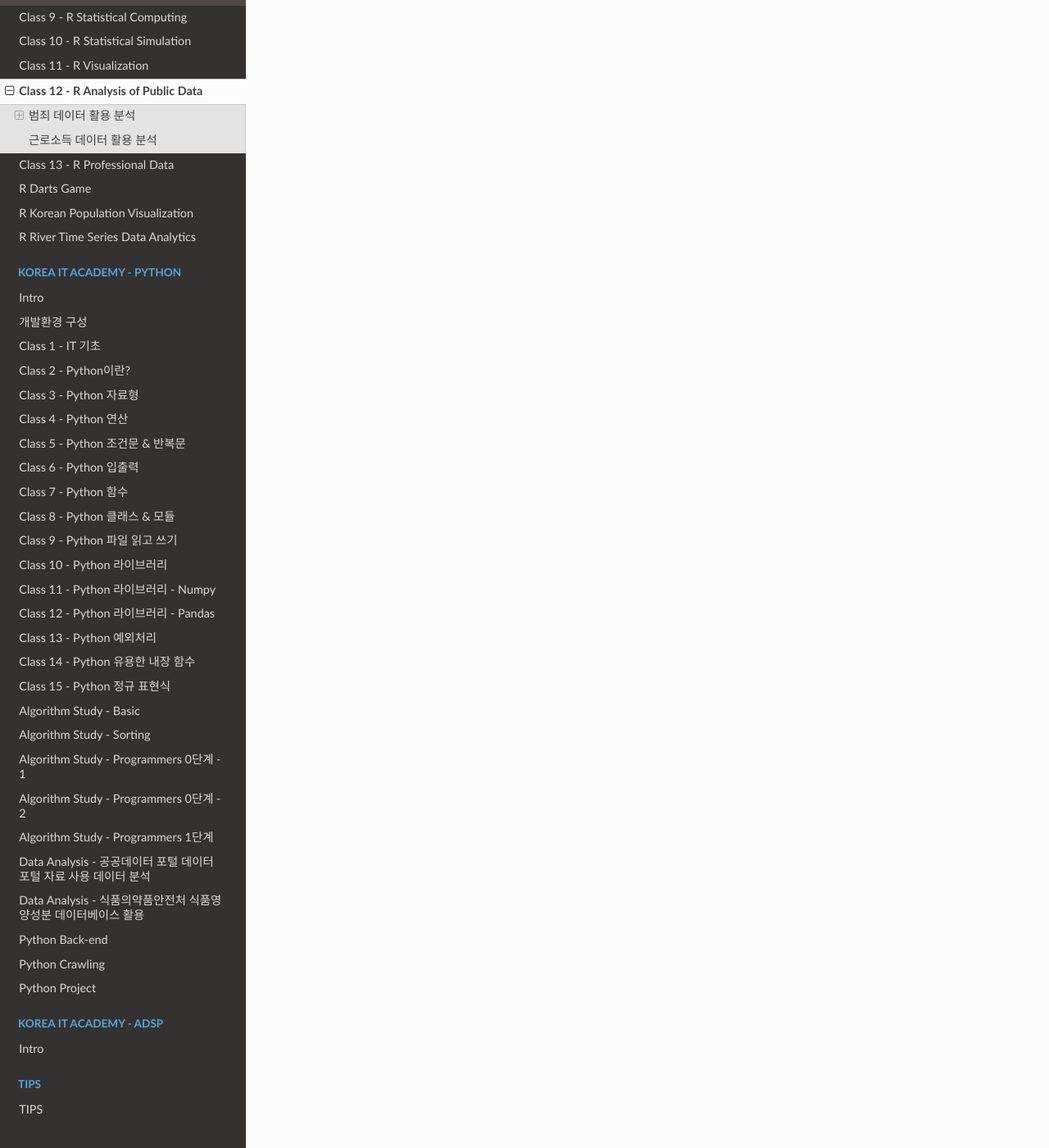
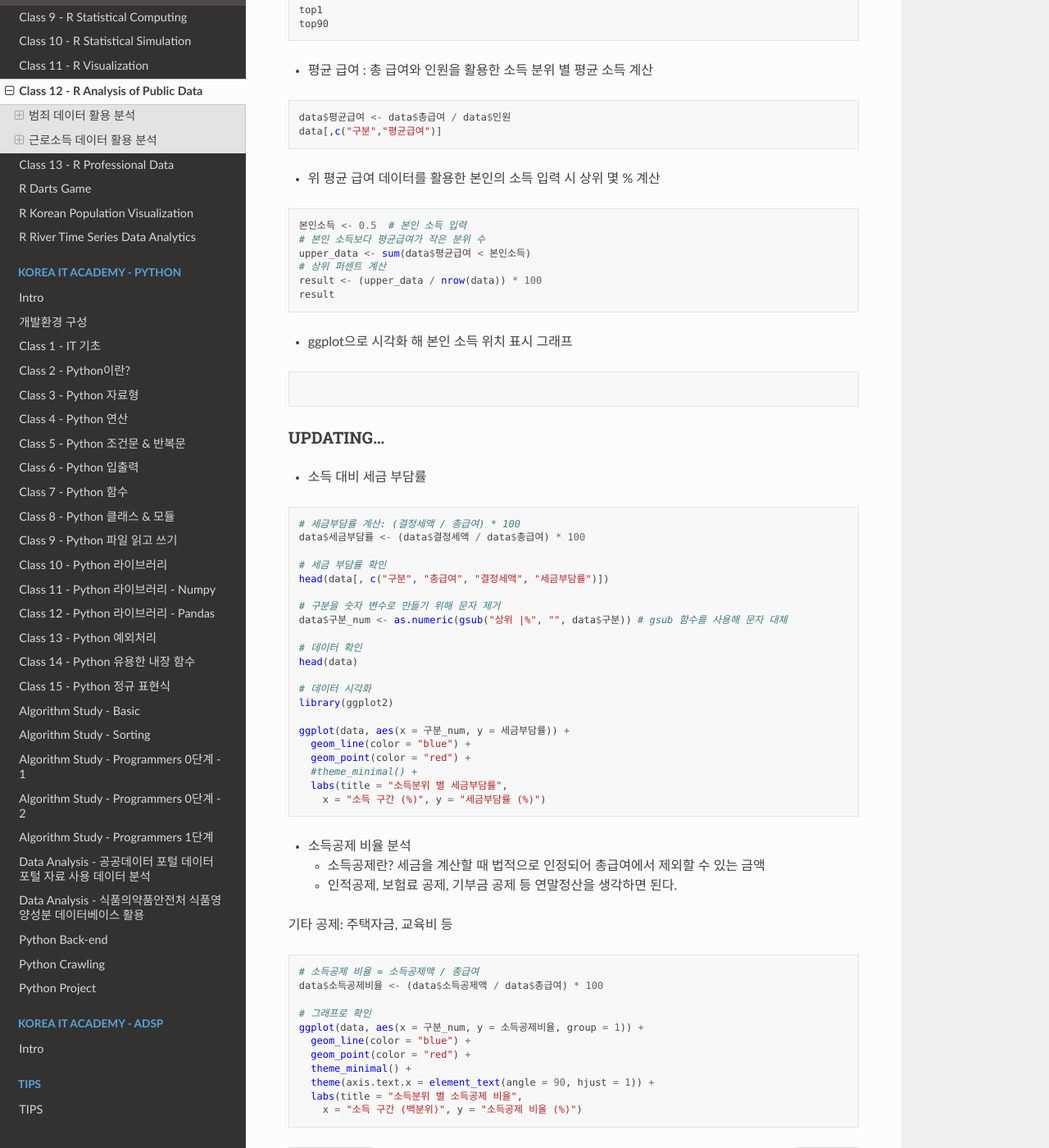
Before and after one commit to JeongSooNa/JeongSooNa-Docs, a Sphinx documentation site: the page built from docs/Korea_IT_Academy-DA/class_12.md, in a window 1280 px wide and 1400 px high, scrolled down 3584 px. Shown: the whole window at 82% size. Built offline with Sphinx 7.4.7 and the Read the Docs theme 3.1.0, drawn with Linux system fonts in a browser that asks for light colours; pages that are not in the unit, such as notebooks, are missing from menus; some of the changed text lies outside the part shown.

Commit message:
update docs

````diff
--- a/docs/Korea_IT_Academy-DA/class_12.md
+++ b/docs/Korea_IT_Academy-DA/class_12.md
@@ -40,8 +40,8 @@
 
 # 특정 지역들만 뽑아서 합산 (예: 서울 각 구)
 loc_sum <- data %>%
-  select(범죄대분류, 범죄중분류, 서울종로구:서울강남구) %>%  # 서울 구만 추출
-  summarise(across(서울종로구:서울강남구, sum, na.rm = TRUE))
+  select(범죄대분류, 범죄중분류, 서울종로구:서울강남구) %>%  # 범죄대분류, 범죄중분류를 골라낸 귀 서울시 구만 추출
+  summarise(across(서울종로구:서울강남구, sum, na.rm = TRUE)) # 추출된 데이터를 합계 계산 / na.rm : 결측값(NA)은 무시
 
 loc_sum
 ```
@@ -49,10 +49,21 @@
 - 대전에서 발생한 범죄
 ```r
 loc_daejeon <- data %>%
-  select(범죄대분류, 범죄중분류, 대전동구:대전대덕구) %>%  # 서울 구만 추출
+  select(범죄대분류, 범죄중분류, 대전동구:대전대덕구) %>%
   summarise(across(대전동구:대전대덕구, sum, na.rm = TRUE))
 
 loc_daejeon
+```
+
+- long 자료형으로 변환해 막대그래프 형태로 데이터를 시각화 할 수 있다.
+```r
+install.packages("tidyr")
+library(tidyr)
+loc_long <- loc_sum %>%
+  pivot_longer(cols = everything(), names_to = "서울구", values_to = "총범죄")
+loc_long
+library(ggplot2)
+ggplot(loc_long, aes(x = 서울구, y = 총범죄)) + geom_col()
 ```
 
 - 범죄 유형별 발생 건수 비교
@@ -89,6 +100,9 @@
 ##### UPDATING...
 
 - 지도 시각화 (leaflet)
+  - ggmap 구글 지도 API를 활용한 시각화가 활용도나 호환성이 좋아 널리 알려져 있으나, API 라이센스 발급이 필요해 R 지도 시각화에 적합한 leaflet 패키지 사용.
+  - ggmap의 경우 도시 이름을 넣으면 위경도를 자동으로 찾아줘 지도에 표시 등 다양한 기능을 제공하니 조금 더 전문화 된 지도 시각화를 경험하고 싶을 경우 추천.
+  - leaflet 패키지의 경우 위경도를 직접 입력해주어야 하는 번거로움이 있다.
 ```r
 # leaflet 패키지 설치 & 불러오기
 library(leaflet)
@@ -126,4 +140,95 @@
     - 소득공제액(억 원)
     - 과세표준(억 원)
     - 결정세액(억 원)
-- 데이터를 활용한 근로소득 분위 조회
+
+- 데이터 불러오기
+```r
+data <- read.csv("income_percentage_20241231.csv", fileEncoding = "euc-kr")
+```
+
+- 데이터 구조 확인
+```r
+head(data)
+str(data)
+```
+
+- 데이터 앞 뒤 공백 제거
+```r
+data$구분 <- trimws(data$구분)
+```
+
+- 데이터 비교
+```r
+# 상위 1% 데이터
+top1 <- subset(data, 구분 == "상위 1.0%")
+# 상위 90% 데이터
+top90 <- subset(data, 구분 == "상위 90%")
+
+top1
+top90
+```
+
+- 평균 급여 : 총 급여와 인원을 활용한 소득 분위 별 평균 소득 계산
+```r
+data$평균급여 <- data$총급여 / data$인원
+data[,c("구분","평균급여")]
+```
+
+- 위 평균 급여 데이터를 활용한 본인의 소득 입력 시 상위 몇 % 계산
+```r
+본인소득 <- 0.5  # 본인 소득 입력
+# 본인 소득보다 평균급여가 작은 분위 수
+upper_data <- sum(data$평균급여 < 본인소득)
+# 상위 퍼센트 계산
+result <- (upper_data / nrow(data)) * 100
+result
+```
+
+- ggplot으로 시각화 해 본인 소득 위치 표시 그래프
+```r
+```
+##### UPDATING...
+
+- 소득 대비 세금 부담률
+```r
+# 세금부담률 계산: (결정세액 / 총급여) * 100
+data$세금부담률 <- (data$결정세액 / data$총급여) * 100
+
+# 세금 부담률 확인
+head(data[, c("구분", "총급여", "결정세액", "세금부담률")])
+
+# 구분을 숫자 변수로 만들기 위해 문자 제거
+data$구분_num <- as.numeric(gsub("상위 |%", "", data$구분)) # gsub 함수를 사용해 문자 대체
+
+# 데이터 확인
+head(data)
+
+# 데이터 시각화
+library(ggplot2)
+
+ggplot(data, aes(x = 구분_num, y = 세금부담률)) +
+  geom_line(color = "blue") +
+  geom_point(color = "red") +
+  #theme_minimal() +
+  labs(title = "소득분위 별 세금부담률",
+    x = "소득 구간 (%)", y = "세금부담률 (%)")
+```
+
+- 소득공제 비율 분석
+  - 소득공제란? 세금을 계산할 때 법적으로 인정되어 총급여에서 제외할 수 있는 금액
+  - 인적공제, 보험료 공제, 기부금 공제 등 연말정산을 생각하면 된다.
+
+기타 공제: 주택자금, 교육비 등
+```r
+# 소득공제 비율 = 소득공제액 / 총급여
+data$소득공제비율 <- (data$소득공제액 / data$총급여) * 100
+
+# 그래프로 확인
+ggplot(data, aes(x = 구분_num, y = 소득공제비율, group = 1)) +
+  geom_line(color = "blue") +
+  geom_point(color = "red") +
+  theme_minimal() +
+  theme(axis.text.x = element_text(angle = 90, hjust = 1)) +
+  labs(title = "소득분위 별 소득공제 비율",
+    x = "소득 구간 (백분위)", y = "소득공제 비율 (%)")
+```
````
Also changed, not shown: docs/Korea_IT_Academy-DA/class_13.md (+11 -12 lines).
